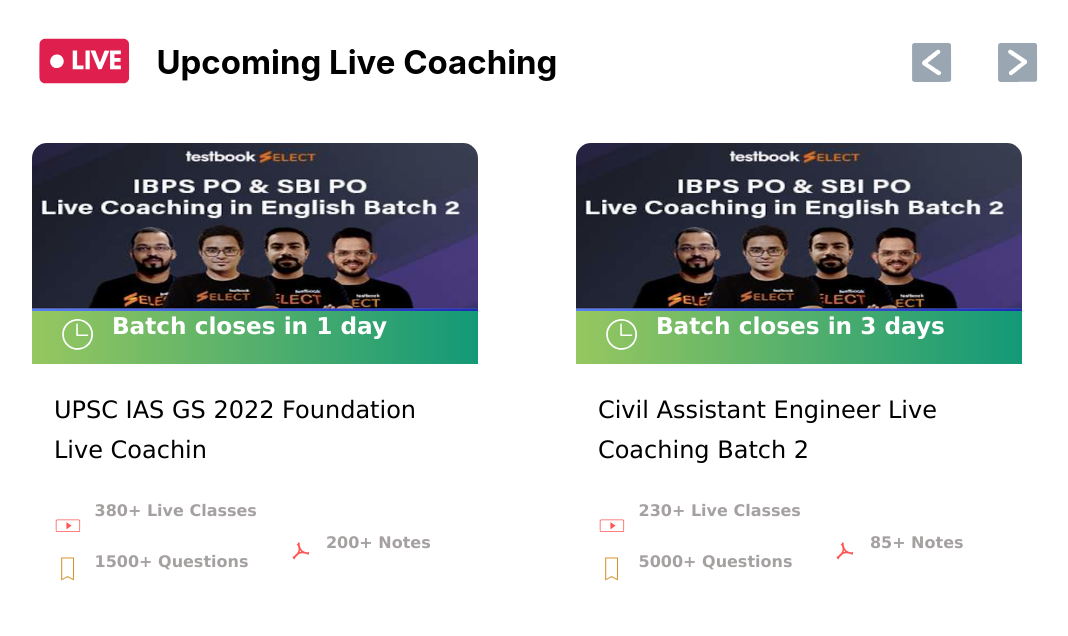
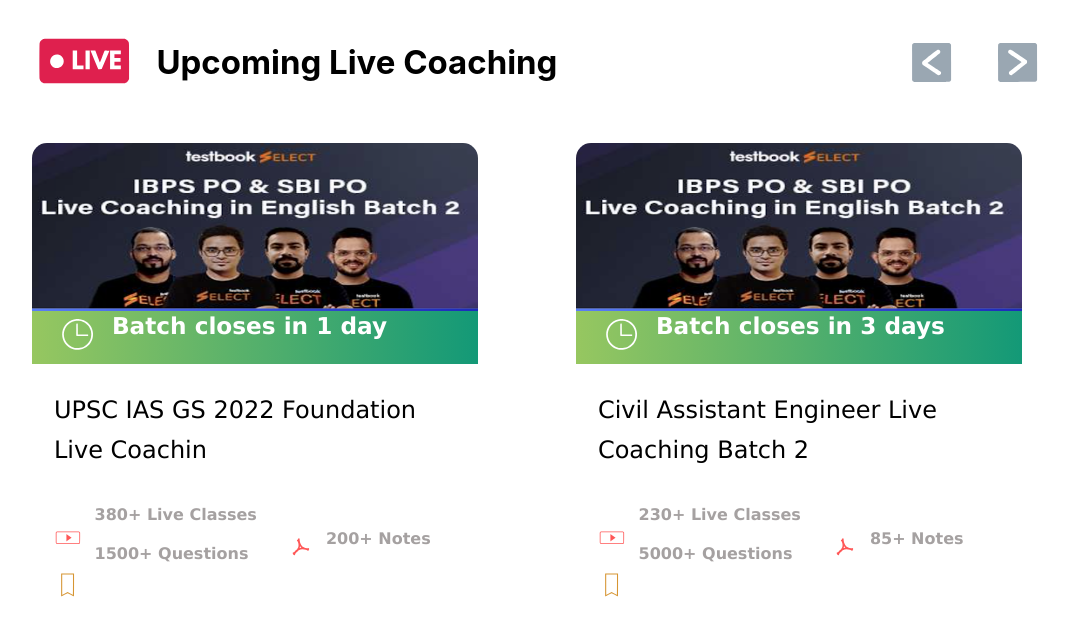
Before and after one commit to Adarsh-j-j/oplago-job-assignment, a React (Create React App) app: page / in a window 1280 px wide. Shown: the top 636 px of the page, without its empty margins (71-1139 px from the left). Built offline with nearby package versions, Linux system fonts and the light colour scheme.

Commit message:
modifieded

```diff
--- a/src/Components/Home.css
+++ b/src/Components/Home.css
@@ -92,7 +92,7 @@
     width: 6.7%;
     height: 60%;
     display: flex;
-    margin-top: -5%;
+    margin-top: -2%;
     position: relative;
 }
 .QuesIcon{
@@ -100,12 +100,13 @@
     height: 60%;
     display: flex;
     position: relative;
+    margin-top: 1%;
 }
 .noteIcon{
     width: 6.7%;
     height: 60%;
     display: flex;
-    margin-top: -40%;
+    margin-top: -39%;
     position: relative;
     margin-left: 57%;
 }
@@ -135,7 +136,7 @@
     padding: 30%;
     margin-left: -20%;
     font-weight: bold;
-    margin-top: -52%;
+    margin-top: -55%;
 }
 .content2{
     color: rgb(165, 161, 161);
```
